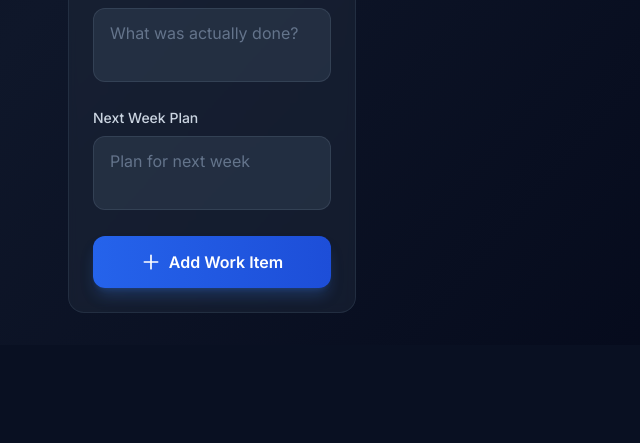
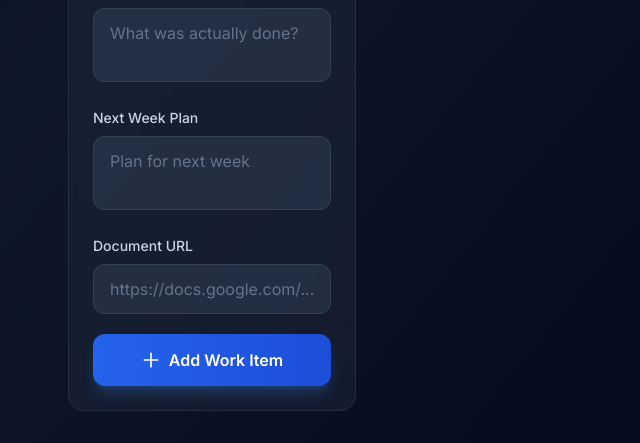
Before and after one commit to Legolasan/weekly_reporting, a FastAPI app: page /input/2025-12-15 in a window 1280 px wide. Shown: the part 1133-1576 px from the top of the page, without its empty margins (252-892 px from the left). Before the commit the page ends 1446 px from the top, so only its background shows below. Run offline with FastAPI, Linux system fonts and the light colour scheme; data comes from the database, SQL or seed files in the repository; data that the repository does not hold is empty; some libraries are stand-ins or nearby versions.

Commit message:
Add Document URL field, hide Planned Work/Next Week Plan for Ad-Hoc tasks

```diff
--- a/app/crud/work_item.py
+++ b/app/crud/work_item.py
@@ -40,6 +40,7 @@ def create_work_item(db: Session, item: WorkItemCreate) -> WorkItem:
         planned_work=item.planned_work,
         actual_work=item.actual_work,
         next_week_plan=item.next_week_plan,
+        document_url=item.document_url,
         status=item.status.value
     )
     db.add(db_item)
--- a/app/models/work_item.py
+++ b/app/models/work_item.py
@@ -36,6 +36,7 @@ class WorkItem(Base):
     planned_work = Column(Text, nullable=True)
     actual_work = Column(Text, nullable=True)
     next_week_plan = Column(Text, nullable=True)
+    document_url = Column(String(500), nullable=True)
     status = Column(String(20), nullable=False, default=TaskStatus.TODO.value)
     created_at = Column(DateTime, default=datetime.utcnow)
     updated_at = Column(DateTime, default=datetime.utcnow, onupdate=datetime.utcnow)
--- a/app/routers/input.py
+++ b/app/routers/input.py
@@ -62,6 +62,7 @@ async def input_page_for_week(request: Request, week_start: str, db: Session = D
             "planned_work": item.planned_work,
             "actual_work": item.actual_work,
             "next_week_plan": item.next_week_plan,
+            "document_url": item.document_url,
             "status": item.status
         }
         for item in items
@@ -109,6 +110,7 @@ async def create_item(
     planned_work: Optional[str] = Form(None),
     actual_work: Optional[str] = Form(None),
     next_week_plan: Optional[str] = Form(None),
+    document_url: Optional[str] = Form(None),
     completion_points: Optional[str] = Form(None),
     status: str = Form("TODO"),
     db: Session = Depends(get_db)
@@ -124,6 +126,7 @@ async def create_item(
             planned_work=planned_work or None,
             actual_work=actual_work or None,
             next_week_plan=next_week_plan or None,
+            document_url=document_url or None,
             completion_points=parse_int_or_none(completion_points),
             status=TaskStatus(status)
         )
@@ -147,6 +150,7 @@ async def update_item(
     planned_work: Optional[str] = Form(None),
     actual_work: Optional[str] = Form(None),
     next_week_plan: Optional[str] = Form(None),
+    document_url: Optional[str] = Form(None),
     completion_points: Optional[str] = Form(None),
     status: str = Form("TODO"),
     db: Session = Depends(get_db)
@@ -161,6 +165,7 @@ async def update_item(
             planned_work=planned_work or None,
             actual_work=actual_work or None,
             next_week_plan=next_week_plan or None,
+            document_url=document_url or None,
             completion_points=parse_int_or_none(completion_points),
             status=TaskStatus(status)
         )
--- a/app/schemas/work_item.py
+++ b/app/schemas/work_item.py
@@ -15,6 +15,7 @@ class WorkItemBase(BaseModel):
     planned_work: Optional[str] = None
     actual_work: Optional[str] = None
     next_week_plan: Optional[str] = None
+    document_url: Optional[str] = None
     status: TaskStatus = TaskStatus.TODO
 
 
@@ -32,6 +33,7 @@ class WorkItemUpdate(BaseModel):
     planned_work: Optional[str] = None
     actual_work: Optional[str] = None
     next_week_plan: Optional[str] = None
+    document_url: Optional[str] = None
     status: Optional[TaskStatus] = None
 
 
--- a/app/templates/input.html
+++ b/app/templates/input.html
@@ -84,7 +84,7 @@
 
                     <div>
                         <label class="block text-sm font-medium text-slate-300 mb-2">Type</label>
-                        <select name="type" required class="w-full bg-slate-700/50 border border-slate-600/50 rounded-xl px-4 py-3 text-white focus:ring-2 focus:ring-blue-500 focus:border-transparent">
+                        <select name="type" id="add_type" required onchange="toggleAddFormFields()" class="w-full bg-slate-700/50 border border-slate-600/50 rounded-xl px-4 py-3 text-white focus:ring-2 focus:ring-blue-500 focus:border-transparent">
                             <option value="PLANNED">Planned</option>
                             <option value="UNPLANNED">Unplanned</option>
                             <option value="ADHOC">Ad-Hoc</option>
@@ -130,7 +130,7 @@
                         </select>
                     </div>
 
-                    <div>
+                    <div id="add_planned_work_field">
                         <label class="block text-sm font-medium text-slate-300 mb-2">Planned Work</label>
                         <textarea name="planned_work" rows="2" class="w-full bg-slate-700/50 border border-slate-600/50 rounded-xl px-4 py-3 text-white placeholder-slate-500 focus:ring-2 focus:ring-blue-500 focus:border-transparent resize-none" placeholder="What was planned?"></textarea>
                     </div>
@@ -140,9 +140,14 @@
                         <textarea name="actual_work" rows="2" class="w-full bg-slate-700/50 border border-slate-600/50 rounded-xl px-4 py-3 text-white placeholder-slate-500 focus:ring-2 focus:ring-blue-500 focus:border-transparent resize-none" placeholder="What was actually done?"></textarea>
                     </div>
 
-                    <div>
+                    <div id="add_next_week_field">
                         <label class="block text-sm font-medium text-slate-300 mb-2">Next Week Plan</label>
                         <textarea name="next_week_plan" rows="2" class="w-full bg-slate-700/50 border border-slate-600/50 rounded-xl px-4 py-3 text-white placeholder-slate-500 focus:ring-2 focus:ring-blue-500 focus:border-transparent resize-none" placeholder="Plan for next week"></textarea>
+                    </div>
+
+                    <div>
+                        <label class="block text-sm font-medium text-slate-300 mb-2">Document URL</label>
+                        <input type="url" name="document_url" class="w-full bg-slate-700/50 border border-slate-600/50 rounded-xl px-4 py-3 text-white placeholder-slate-500 focus:ring-2 focus:ring-blue-500 focus:border-transparent" placeholder="https://docs.google.com/...">
                     </div>
 
                     <button type="submit" class="w-full bg-gradient-to-r from-blue-600 to-blue-700 hover:from-blue-700 hover:to-blue-800 text-white py-3.5 rounded-xl font-semibold transition-all shadow-lg shadow-blue-500/25 flex items-center justify-center gap-2">
@@ -220,6 +225,17 @@
                             </div>
                             {% endif %}
 
+                            {% if item.document_url %}
+                            <div class="mb-4">
+                                <a href="{{ item.document_url }}" target="_blank" class="inline-flex items-center gap-2 px-4 py-2 bg-blue-500/10 hover:bg-blue-500/20 text-blue-400 rounded-lg transition-colors text-sm">
+                                    <svg class="w-4 h-4" fill="none" stroke="currentColor" viewBox="0 0 24 24">
+                                        <path stroke-linecap="round" stroke-linejoin="round" stroke-width="2" d="M10 6H6a2 2 0 00-2 2v10a2 2 0 002 2h10a2 2 0 002-2v-4M14 4h6m0 0v6m0-6L10 14"></path>
+                                    </svg>
+                                    View Document
+                                </a>
+                            </div>
+                            {% endif %}
+
                             <div class="flex items-center gap-3 pt-4 border-t border-slate-600/30">
                                 <button onclick="editItem('{{ item.id }}')" class="px-4 py-2 bg-slate-600/50 hover:bg-slate-600 text-white text-sm font-medium rounded-lg transition-colors flex items-center gap-2">
                                     <svg class="w-4 h-4" fill="none" stroke="currentColor" viewBox="0 0 24 24">
@@ -274,7 +290,7 @@
             <div class="grid grid-cols-2 gap-4">
                 <div>
                     <label class="block text-sm font-medium text-slate-300 mb-2">Type</label>
-                    <select name="type" id="edit_type" class="w-full bg-slate-700/50 border border-slate-600/50 rounded-xl px-4 py-3 text-white">
+                    <select name="type" id="edit_type" onchange="toggleEditFormFields()" class="w-full bg-slate-700/50 border border-slate-600/50 rounded-xl px-4 py-3 text-white">
                         <option value="PLANNED">Planned</option>
                         <option value="UNPLANNED">Unplanned</option>
                         <option value="ADHOC">Ad-Hoc</option>
@@ -320,7 +336,7 @@
                 </div>
             </div>
 
-            <div>
+            <div id="edit_planned_work_field">
                 <label class="block text-sm font-medium text-slate-300 mb-2">Planned Work</label>
                 <textarea name="planned_work" id="edit_planned_work" rows="2" class="w-full bg-slate-700/50 border border-slate-600/50 rounded-xl px-4 py-3 text-white resize-none"></textarea>
             </div>
@@ -330,9 +346,14 @@
                 <textarea name="actual_work" id="edit_actual_work" rows="2" class="w-full bg-slate-700/50 border border-slate-600/50 rounded-xl px-4 py-3 text-white resize-none"></textarea>
             </div>
 
-            <div>
+            <div id="edit_next_week_field">
                 <label class="block text-sm font-medium text-slate-300 mb-2">Next Week Plan</label>
                 <textarea name="next_week_plan" id="edit_next_week_plan" rows="2" class="w-full bg-slate-700/50 border border-slate-600/50 rounded-xl px-4 py-3 text-white resize-none"></textarea>
+            </div>
+
+            <div>
+                <label class="block text-sm font-medium text-slate-300 mb-2">Document URL</label>
+                <input type="url" name="document_url" id="edit_document_url" class="w-full bg-slate-700/50 border border-slate-600/50 rounded-xl px-4 py-3 text-white" placeholder="https://docs.google.com/...">
             </div>
 
             <div class="flex gap-4 pt-4">
@@ -345,6 +366,36 @@
 
 <script>
 const items = {{ items_json | tojson | safe }};
+
+// Toggle fields visibility based on task type for Add form
+function toggleAddFormFields() {
+    const type = document.getElementById('add_type').value;
+    const plannedWorkField = document.getElementById('add_planned_work_field');
+    const nextWeekField = document.getElementById('add_next_week_field');
+
+    if (type === 'ADHOC') {
+        plannedWorkField.style.display = 'none';
+        nextWeekField.style.display = 'none';
+    } else {
+        plannedWorkField.style.display = 'block';
+        nextWeekField.style.display = 'block';
+    }
+}
+
+// Toggle fields visibility based on task type for Edit form
+function toggleEditFormFields() {
+    const type = document.getElementById('edit_type').value;
+    const plannedWorkField = document.getElementById('edit_planned_work_field');
+    const nextWeekField = document.getElementById('edit_next_week_field');
+
+    if (type === 'ADHOC') {
+        plannedWorkField.style.display = 'none';
+        nextWeekField.style.display = 'none';
+    } else {
+        plannedWorkField.style.display = 'block';
+        nextWeekField.style.display = 'block';
+    }
+}
 
 function editItem(itemId) {
     const item = items.find(i => i.id === itemId);
@@ -361,6 +412,10 @@ function editItem(itemId) {
     document.getElementById('edit_planned_work').value = item.planned_work || '';
     document.getElementById('edit_actual_work').value = item.actual_work || '';
     document.getElementById('edit_next_week_plan').value = item.next_week_plan || '';
+    document.getElementById('edit_document_url').value = item.document_url || '';
+
+    // Toggle fields based on type
+    toggleEditFormFields();
 
     document.getElementById('editModal').classList.remove('hidden');
     document.getElementById('editModal').classList.add('flex');
@@ -378,5 +433,8 @@ document.getElementById('editModal').addEventListener('click', function(e) {
 document.addEventListener('keydown', function(e) {
     if (e.key === 'Escape') closeModal();
 });
+
+// Initialize field visibility on page load
+toggleAddFormFields();
 </script>
 {% endblock %}
```
Also changed, not shown: alembic/versions/002_add_document_url.py (added, +23 -0 lines).
